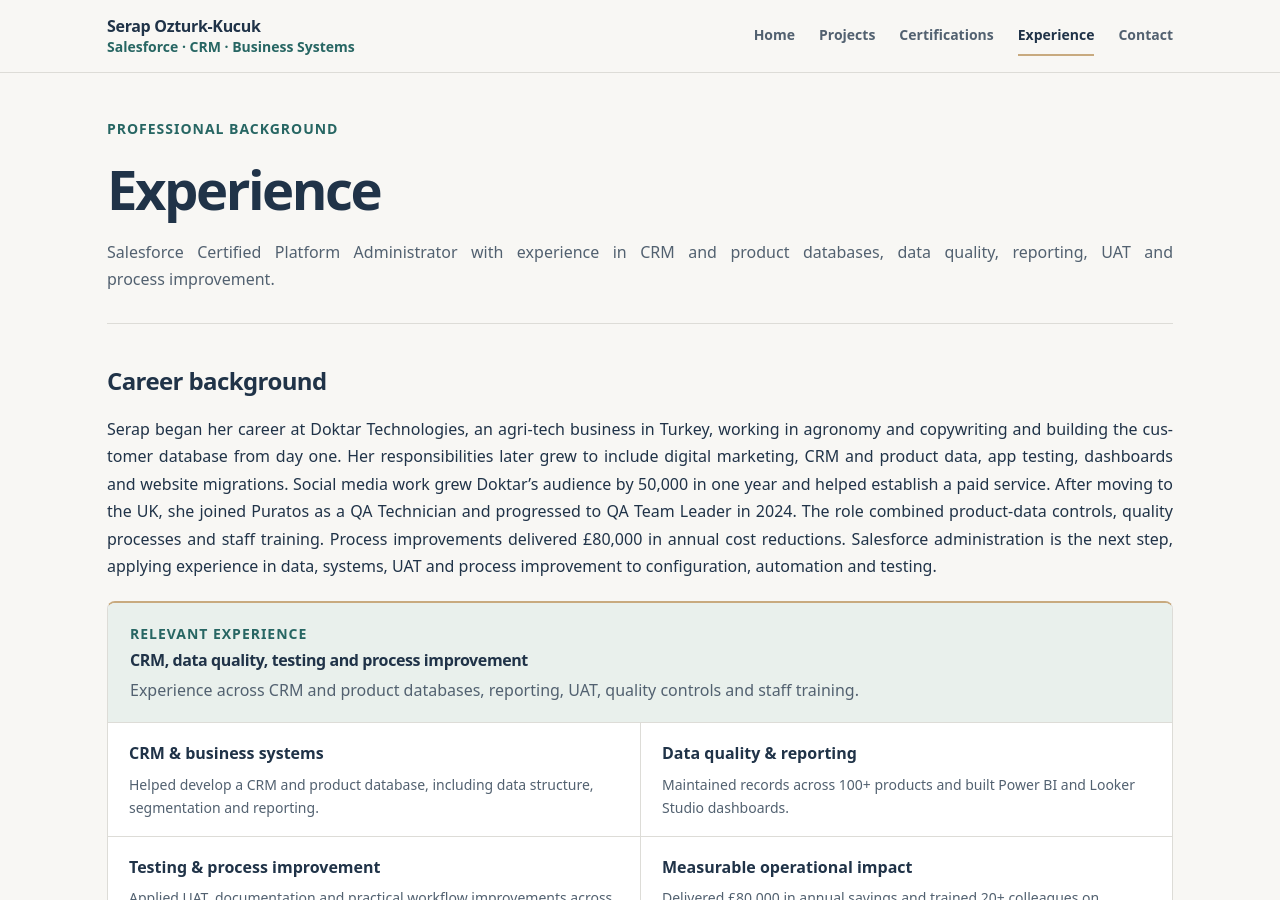
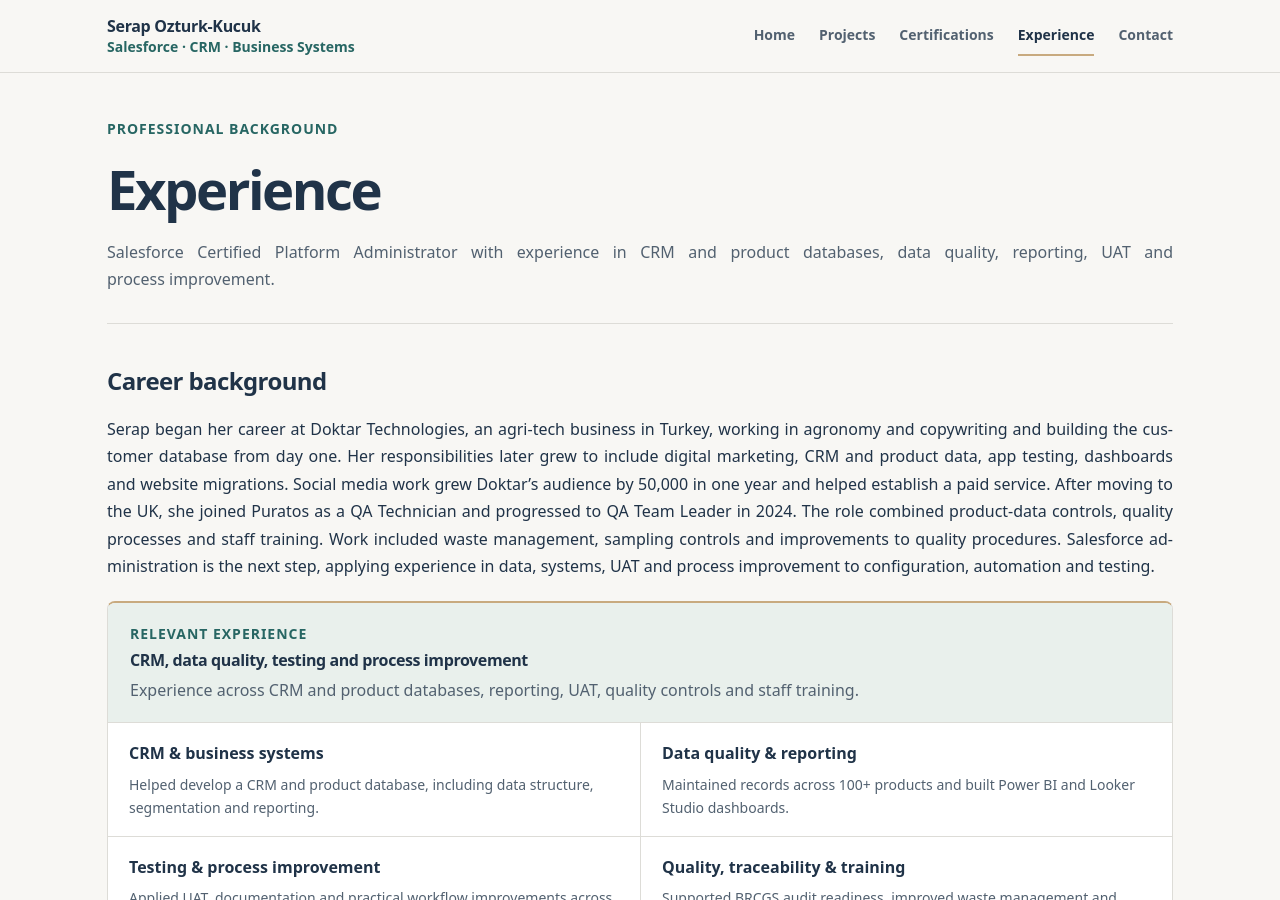
Before and after one commit to serapozturkkucuk/serapozturkkucuk.github.io, a Jekyll site: the page built from about/index.html, in a window 1280 px wide and 900 px high. Built offline with Jekyll 4.4.1, drawn with Linux system fonts in a browser that asks for light colours; some of the changed text lies outside the part shown.

Commit message:
Remove estimated savings from public portfolio and focus on BRCGS, traceability and waste management

```diff
--- a/about/index.html
+++ b/about/index.html
@@ -11,7 +11,7 @@ title: Experience
 <section class="block experience-intro">
   <h2>Career background</h2>
   <div class="experience-story">
-    <p>Serap began her career at Doktar Technologies, an agri-tech business in Turkey, working in agronomy and copywriting and building the customer database from day one. Her responsibilities later grew to include digital marketing, CRM and product data, app testing, dashboards and website migrations. Social media work grew Doktar’s audience by 50,000 in one year and helped establish a paid service. After moving to the UK, she joined Puratos as a QA Technician and progressed to QA Team Leader in 2024. The role combined product-data controls, quality processes and staff training. Process improvements delivered £80,000 in annual cost reductions. Salesforce administration is the next step, applying experience in data, systems, UAT and process improvement to configuration, automation and testing.</p>
+    <p>Serap began her career at Doktar Technologies, an agri-tech business in Turkey, working in agronomy and copywriting and building the customer database from day one. Her responsibilities later grew to include digital marketing, CRM and product data, app testing, dashboards and website migrations. Social media work grew Doktar’s audience by 50,000 in one year and helped establish a paid service. After moving to the UK, she joined Puratos as a QA Technician and progressed to QA Team Leader in 2024. The role combined product-data controls, quality processes and staff training. Work included waste management, sampling controls and improvements to quality procedures. Salesforce administration is the next step, applying experience in data, systems, UAT and process improvement to configuration, automation and testing.</p>
   </div>
   <div class="experience-value">
     <div class="experience-value-heading">
@@ -23,7 +23,7 @@ title: Experience
       <li><strong>CRM &amp; business systems</strong><span>Helped develop a CRM and product database, including data structure, segmentation and reporting.</span></li>
       <li><strong>Data quality &amp; reporting</strong><span>Maintained records across 100+ products and built Power BI and Looker Studio dashboards.</span></li>
       <li><strong>Testing &amp; process improvement</strong><span>Applied UAT, documentation and practical workflow improvements across different teams.</span></li>
-      <li><strong>Measurable operational impact</strong><span>Delivered £80,000 in annual savings and trained 20+ colleagues on processes and standards.</span></li>
+      <li><strong>Quality, traceability &amp; training</strong><span>Supported BRCGS audit readiness, improved waste management and trained 20+ colleagues on procedures.</span></li>
     </ul>
   </div>
 </section>
```
